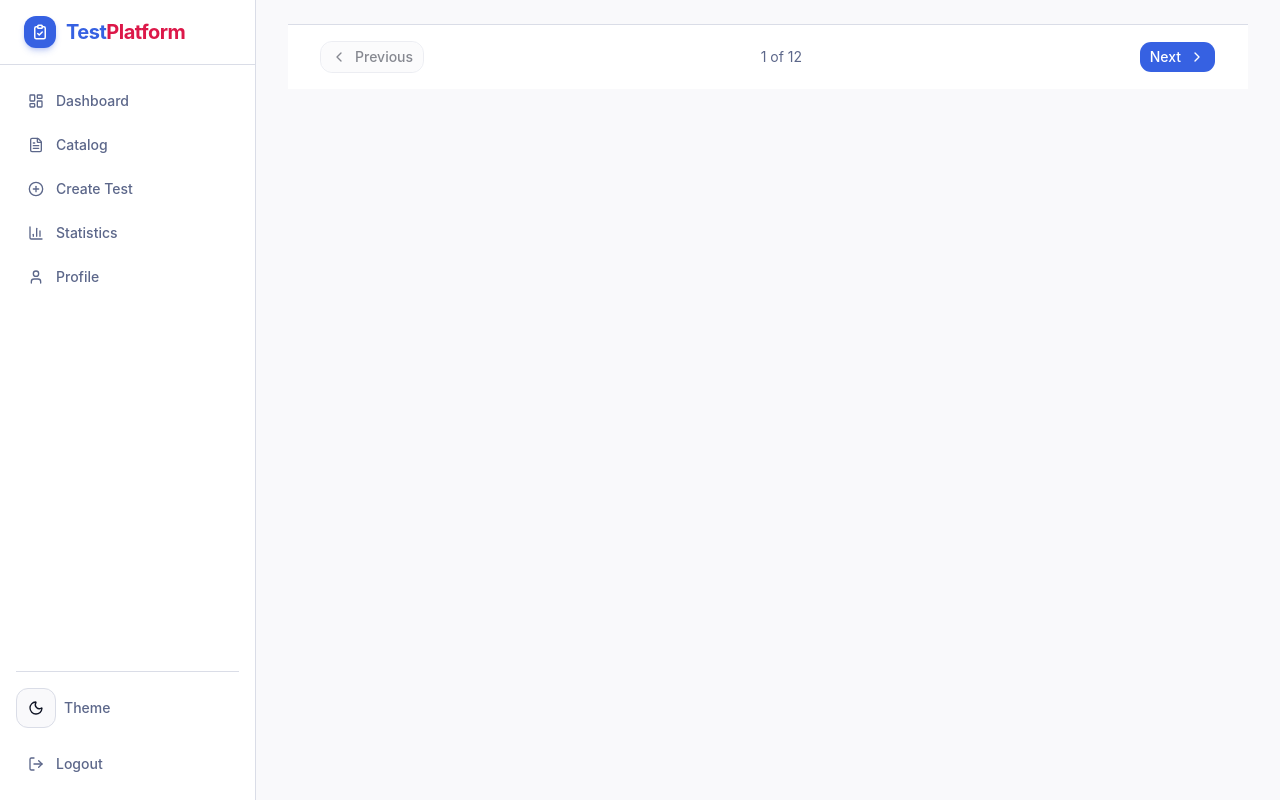
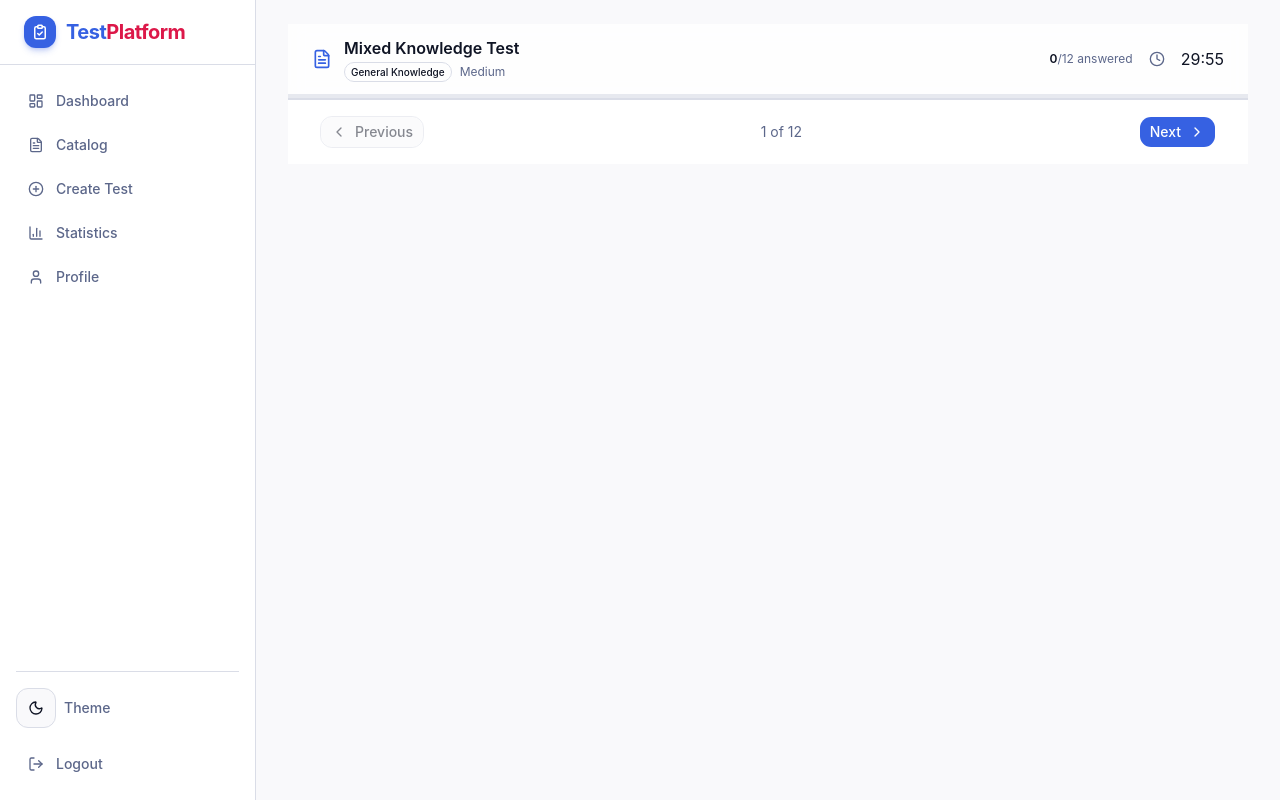
Before and after one commit to lbedv/online-testing, a React (Vite) app: page /attempt/attempt_001 in a window 1280 px wide. Built offline with nearby package versions, Linux system fonts and the light colour scheme.

Commit message:
feat: add TestHeader

```diff
--- a/src/features/test-attempt/components/test-container.tsx
+++ b/src/features/test-attempt/components/test-container.tsx
@@ -1,4 +1,6 @@
+import { TestHeader } from "./test-header"
 import { TestNavigation } from "./test-navigation"
+import { useTestTimer } from "../hooks/use-test-timer"
 import { useTestManager } from "../hooks/use-test-manager"
 import type { TestClientView } from "../types";
 
@@ -11,13 +13,27 @@ export function TestContainer({ test }: TestContainerProps) {
   const {
     currentIndex,
     questionsCount,
+    answeredCount,
     goToNextQuestion,
     goToPrevQuestion,
   } = useTestManager(
     test.questions
   )
+
+  const { timeRemaining } = useTestTimer(test.timeLimitSeconds)
+
+
   return (
     <div className="min-h-screen bg-background flex flex-col">
+      <TestHeader
+        testTitle={test.testTitle}
+        testCategory={test.testCategory}
+        testDifficulty={test.testDifficulty}
+        timeRemaining={timeRemaining}
+        answeredCount={answeredCount}
+        questionsCount={questionsCount}
+      />
+
       <TestNavigation
         currentIndex={currentIndex}
         questionsCount={questionsCount}
--- /dev/null
+++ b/src/features/test-attempt/components/test-header.tsx
@@ -0,0 +1,85 @@
+import { cn } from "@/shared/lib/utils"
+import { Progress } from "@/components/ui/progress"
+import { Badge } from "@/components/ui/badge"
+import { FileText, Clock } from "lucide-react"
+import type { Category, Difficulty } from "@/shared/types/test"
+import { CATEGORY_LABELS, DIFFICULTY_LABELS } from '@/shared/types/test';
+import { formatDuration } from "@/shared/lib/date"
+
+interface TestHeaderProps {
+  testTitle: string
+  testCategory: Category
+  testDifficulty: Difficulty
+  questionsCount: number
+  answeredCount: number
+  timeRemaining: number
+}
+
+/**
+ * TestHeader component - Sticky header during test attempt.
+ * Displays test title, category, difficulty, progress bar, answered count, and timer.
+ */
+export function TestHeader({
+  testTitle,
+  testCategory,
+  testDifficulty,
+  answeredCount,
+  questionsCount,
+  timeRemaining,
+}: TestHeaderProps) {
+  const progressPercent = (answeredCount / questionsCount) * 100
+  const isCritical = timeRemaining <= 30
+
+  return (
+    <>
+      <header className="sticky top-0 z-30 border-b border-border bg-card/95 backdrop-blur supports-backdrop-filter:bg-card/80">
+        <div className="mx-auto flex max-w-5xl items-center justify-between px-4 py-3 md:px-6">
+          <div className="flex items-center gap-3 min-w-0">
+            <FileText className="hidden h-5 w-5 shrink-0 text-primary sm:block" />
+            <div className="min-w-0">
+              <h1 className="truncate text-sm font-semibold text-foreground md:text-base">
+                {testTitle}
+              </h1>
+              <div className="flex items-center gap-2 mt-0.5">
+                <Badge
+                  variant="outline"
+                  className="text-[10px] px-1.5 py-0 h-5"
+                >
+                  {CATEGORY_LABELS[testCategory]}
+                </Badge>
+                <span className="text-xs text-muted-foreground">
+                  {DIFFICULTY_LABELS[testDifficulty]}
+                </span>
+              </div>
+            </div>
+          </div>
+          <div className="flex items-center gap-4 shrink-0">
+            <div className="hidden items-center gap-2 text-xs text-muted-foreground sm:flex">
+              <span>
+                <span className="font-semibold text-foreground">
+                  {answeredCount}
+                </span>
+                /{questionsCount} answered
+              </span>
+            </div>
+              <Clock
+                className={cn(
+                  "h-4 w-4",
+                  isCritical
+                    ? "text-destructive"
+                    : "text-muted-foreground"
+                )}
+              />
+              <span>
+                {formatDuration(timeRemaining, true)}
+              </span>
+          </div>
+        </div>
+        <Progress
+          value={progressPercent}
+          className="h-1 rounded-none bg-muted"
+        />
+      </header>
+    </>
+  )
+}
```
